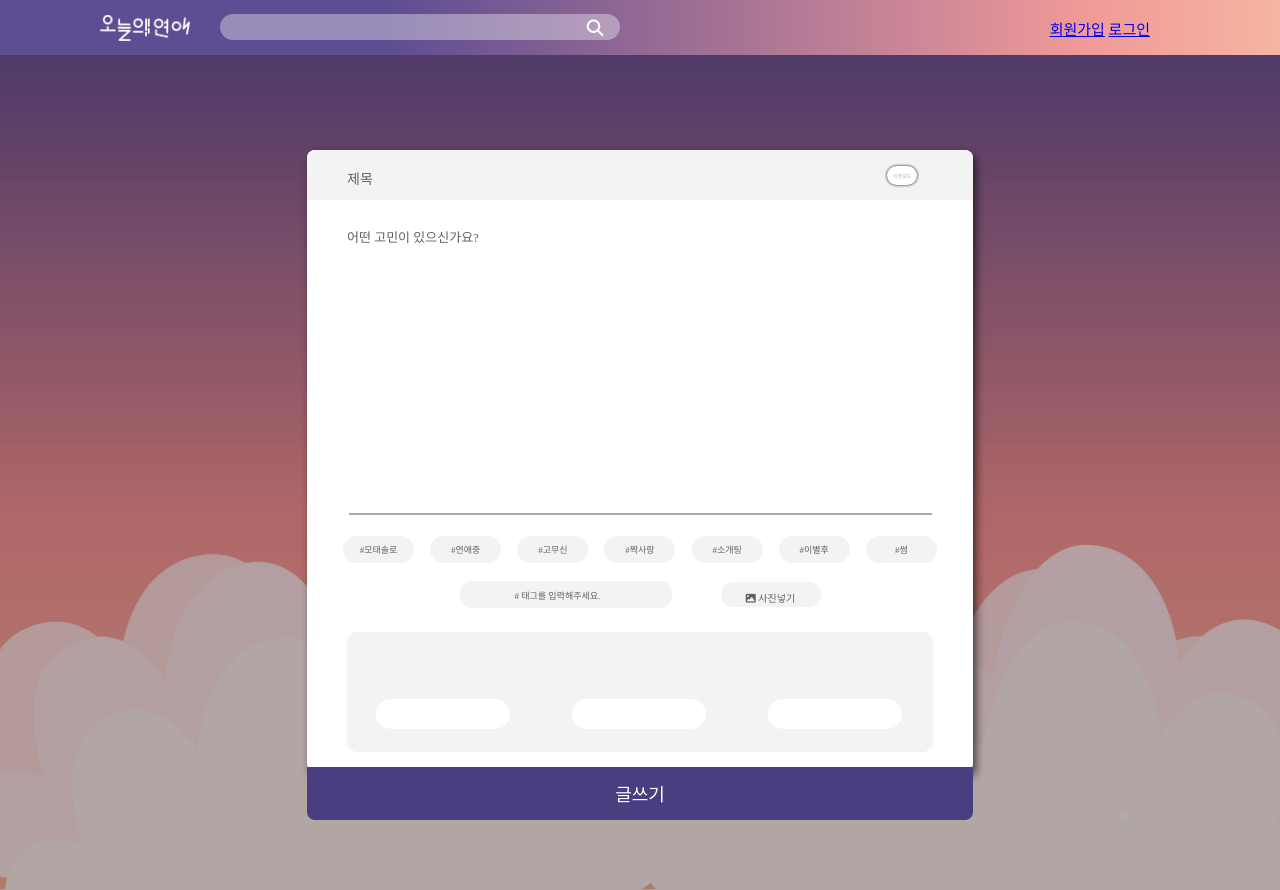
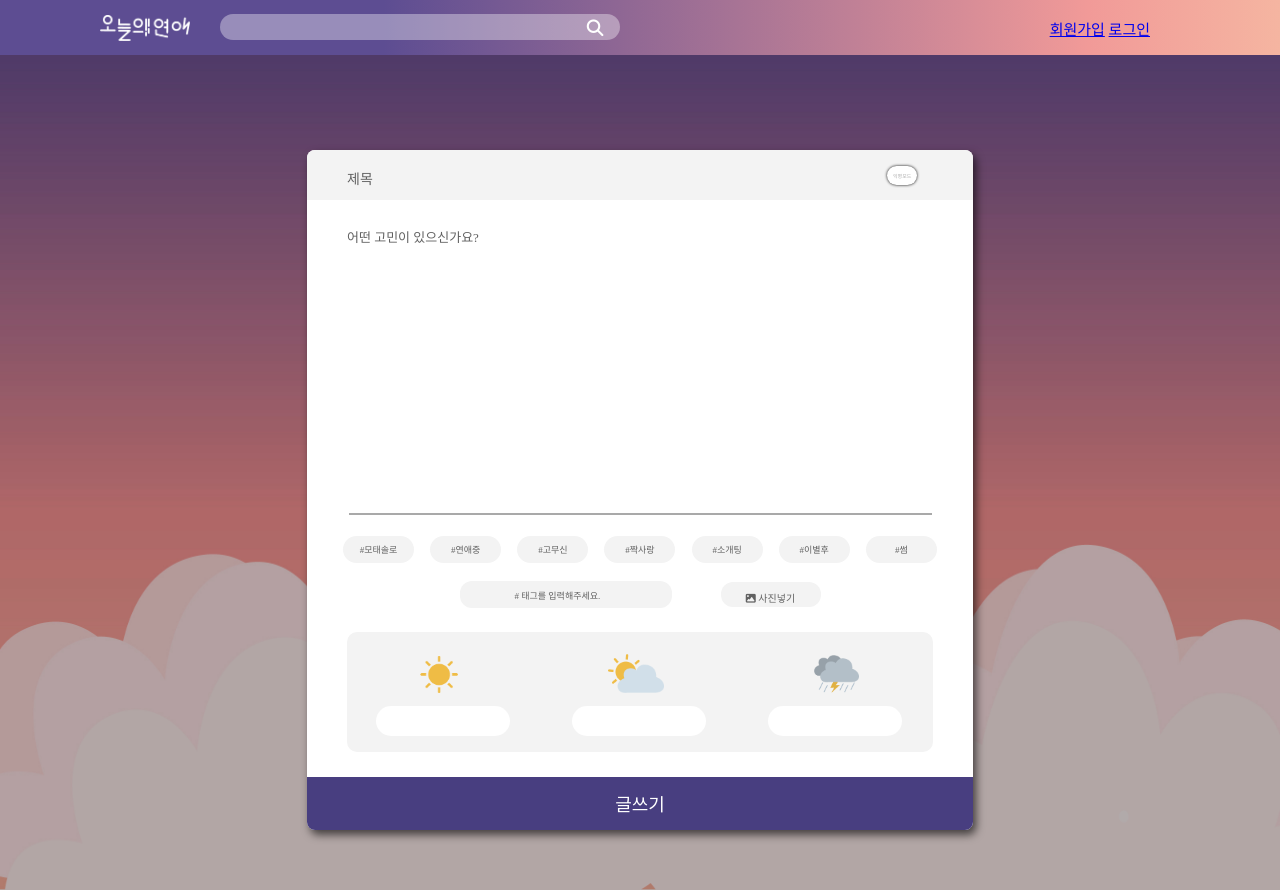
Before and after one commit to wanderlust16/lovecast, a Django app: page /home/new/ in a window 1280 px wide. Run offline with Django 3.2, Linux system fonts and the light colour scheme; parts of the project's set-up code (start-up, migrations or seed data) failed here and were passed over; some libraries are stand-ins or nearby versions.

Commit message:
글쓰기 거의 완성전

```diff
--- a/feedpage/static/feedpage/new.css
+++ b/feedpage/static/feedpage/new.css
@@ -16,7 +16,7 @@
     top: 150px;
     border-radius: 8px;
     width: 666px;
-    height: 622px;
+    height: 680px;
     background: white;
     box-shadow: 3.18px 4.79px 8px 0px rgba(0,0,0,0.62);
 }
@@ -324,12 +324,30 @@ p0 {
     height: 120px;
     display: block;
     margin-top: 15px;
-    margin-bottom: 15px;
+    margin-bottom: 25px;
     margin-left: auto;
     margin-right: auto;
     background: #f3f3f3;
     border-radius: 10px;
     border: 0px solid;
+}
+
+.weather {
+    width: 586px;
+    height: 54px;
+}
+
+
+.optionbox img {
+    position: relative;
+    margin-left: 73px;
+    margin-right: 73px;
+    top: 22px;
+}
+
+.option_blank {
+    width: 586px;
+    height: 66px;
 }
 
 #option1 {
@@ -339,12 +357,11 @@ p0 {
     height: 30px;
     border: 0px;
     border-radius: 23px;
-    margin: 29px;
-    top: 38px;
+    margin-left: 29px;
+    margin-right: 29px;
+    top: 20px;
 
 }
-
-
 
 /*글쓰기 버튼 */
 
--- a/feedpage/templates/feedpage/new.html
+++ b/feedpage/templates/feedpage/new.html
@@ -69,10 +69,16 @@
 
 
       <div class = "optionbox">
-        <!--선택지 보기 이름 input받기-->
-        <input type = "text" name="sunny_content" id = "option1"/>
-        <input type = "text" name="cloudy_content" id = "option1"/>
-        <input type = "text" name="rainy_content" id = "option1"/>
+        <div class = "weather">
+          <img style = "width: 38px; height: auto;" src="{% static 'feedpage/img/sunny.png' %}"/>
+          <img style = "width: 56px; height: auto;" src="{% static 'feedpage/img/cloudy.png' %}"/>
+          <img style = "width: 45px; height: auto;" src="{% static 'feedpage/img/rainy.png' %}"/>
+        </div>
+        <div class = "option_blank">
+          <input type = "text" name="sunny_content" id = "option1"/>
+          <input type = "text" name="cloudy_content" id = "option1"/>
+          <input type = "text" name="rainy_content" id = "option1"/>
+        </div>
       </div>
 
       <div class = "finish_writing">
```
Also changed, not shown: db.sqlite3, feedpage/static/feedpage/img/cloudy.png (added), feedpage/static/feedpage/img/rainy.png (added), feedpage/static/feedpage/img/sunny.png (added).
